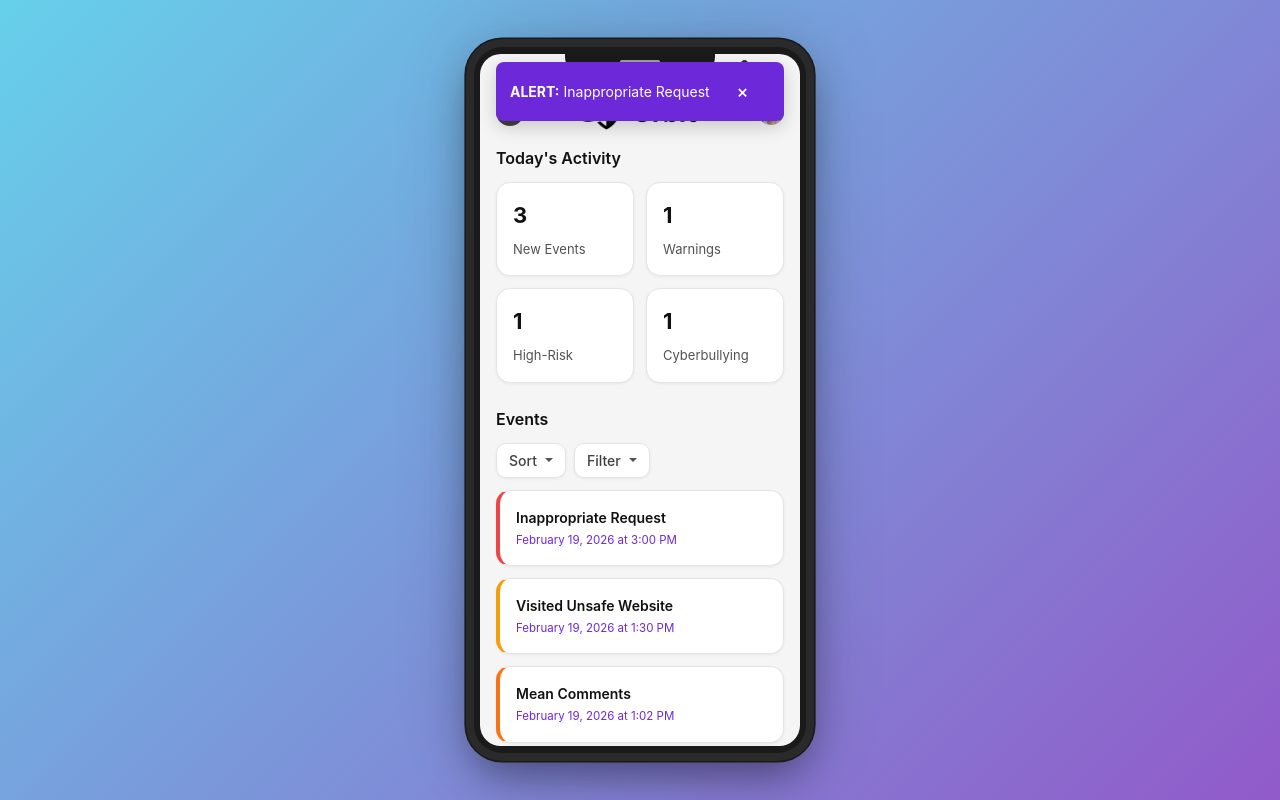
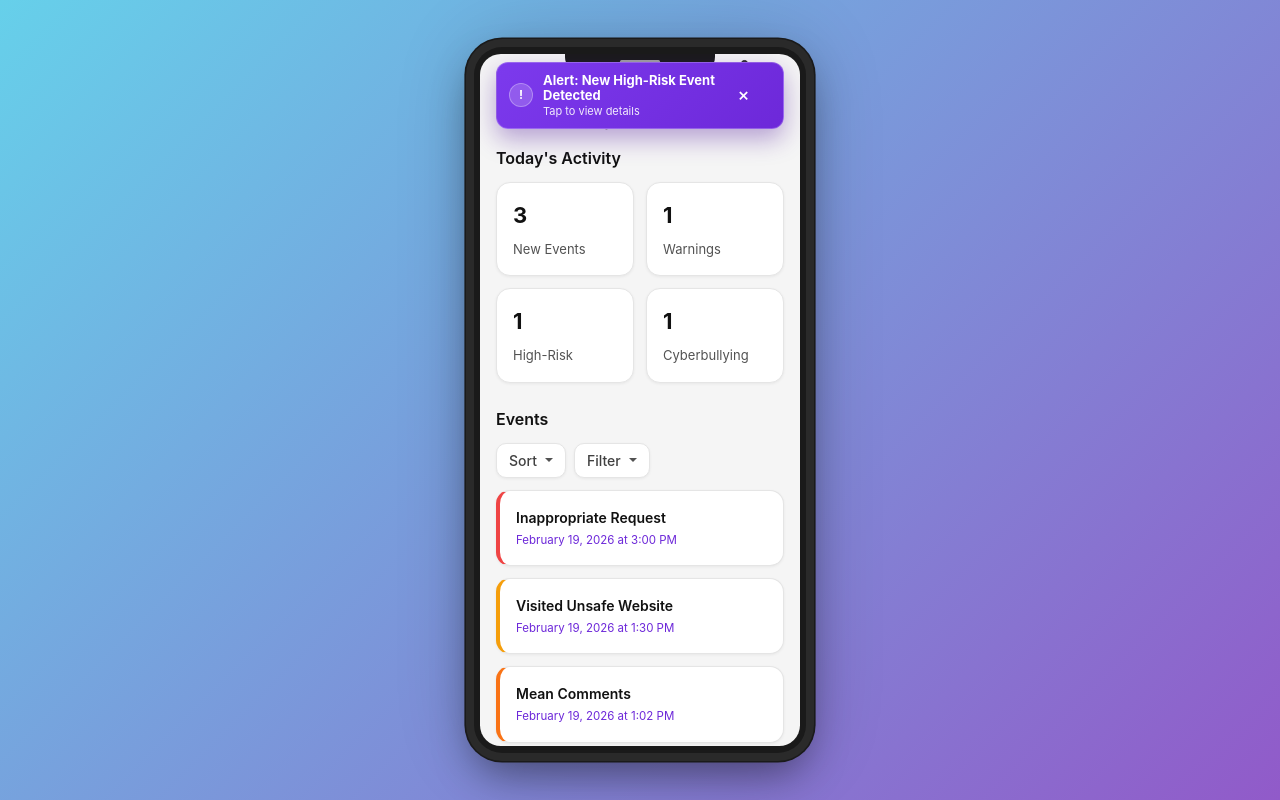
Before and after one commit to ashleykaring/orbit-ui, a React (Vite) app: page / in a window 1280 px wide. Built offline with nearby package versions, Linux system fonts and the light colour scheme.

Commit message:
notification updates

```diff
--- a/src/components/Notification.tsx
+++ b/src/components/Notification.tsx
@@ -7,7 +7,9 @@ export default function Notification() {
   useEffect(() => {
     const handler = (e: Event) => {
       if ((window as any).__orbitNotificationShown) return;
-      const detail = (e as CustomEvent).detail as { title?: string } | undefined;
+      const detail = (e as CustomEvent).detail as
+        | { title?: string }
+        | undefined;
       if (detail?.title) {
         (window as any).__orbitNotificationShown = true;
         setTitle(detail.title);
@@ -15,20 +17,32 @@ export default function Notification() {
       }
     };
     window.addEventListener("orbit:severe-incident", handler as EventListener);
-    return () => window.removeEventListener("orbit:severe-incident", handler as EventListener);
+    return () =>
+      window.removeEventListener(
+        "orbit:severe-incident",
+        handler as EventListener,
+      );
   }, []);
 
   if (!visible || !title) return null;
 
   const handleClick = () => {
-    window.dispatchEvent(new CustomEvent("orbit:open-event", { detail: { title } }));
+    window.dispatchEvent(
+      new CustomEvent("orbit:open-event", { detail: { title } }),
+    );
     setVisible(false);
   };
 
   return (
     <div className="app-notification" role="status" onClick={handleClick}>
+      <div className="app-notification-icon" aria-hidden="true">
+        !
+      </div>
       <div className="app-notification-content">
-          <strong>ALERT:</strong>&nbsp;{title}
+        <div className="app-notification-title">
+          Alert: New High-Risk Event Detected
+        </div>
+        <div className="app-notification-subtitle">Tap to view details</div>
       </div>
       <button
         type="button"
--- a/src/styles/Dashboard.css
+++ b/src/styles/Dashboard.css
@@ -322,16 +322,17 @@
   left: 50%;
   transform: translateX(-50%);
   top: 8px;
-  background: var(--accent-purple-700);
+  background: linear-gradient(135deg, #7c3aed 0%, #6d28d9 100%);
   color: var(--color-white);
-  padding: 10px 14px;
-  border-radius: 8px;
-  box-shadow: 0 6px 18px rgba(0,0,0,0.18);
+  padding: 10px 12px;
+  border-radius: 12px;
+  box-shadow: 0 10px 24px rgba(80, 24, 156, 0.38);
   z-index: 2000;
   display: flex;
   align-items: center;
   gap: 10px;
   cursor: pointer;
+  border: 1px solid rgba(255, 255, 255, 0.24);
 }
 
 .app-notification {
@@ -339,8 +340,37 @@
   max-width: 360px;
   box-sizing: border-box;
 }
+
+.app-notification-icon {
+  width: 22px;
+  height: 22px;
+  border-radius: 999px;
+  background: rgba(255, 255, 255, 0.18);
+  border: 1px solid rgba(255, 255, 255, 0.3);
+  display: flex;
+  align-items: center;
+  justify-content: center;
+  font-size: 12px;
+  font-weight: var(--font-weight-bold);
+  flex-shrink: 0;
+}
+
 .app-notification-content {
-  font-size: 14px;
+  display: flex;
+  flex-direction: column;
+  gap: 1px;
+}
+
+.app-notification-title {
+  font-size: 13px;
+  font-weight: var(--font-weight-bold);
+  line-height: 1.2;
+}
+
+.app-notification-subtitle {
+  font-size: 11px;
+  opacity: 0.9;
+  line-height: 1.2;
 }
 .app-notification-dismiss {
   background: transparent;
```
